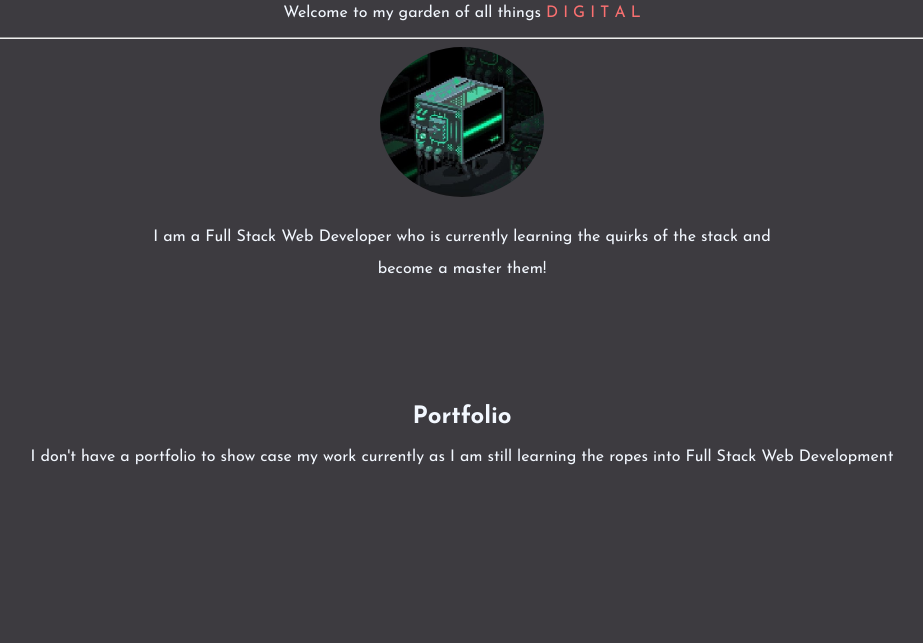
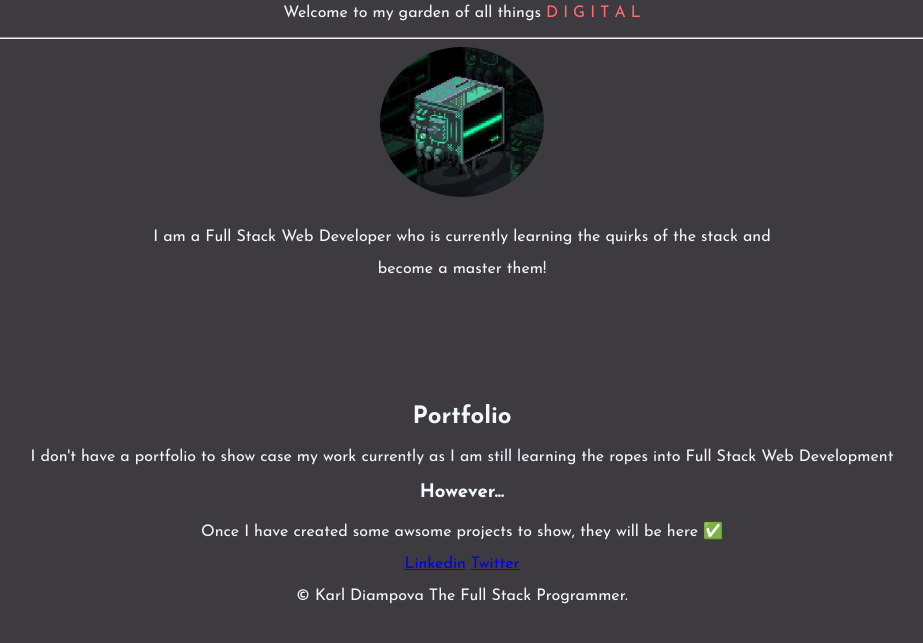
Before and after one commit to KarlD11/html-portfolio, a plain HTML site: page index.html in a window 1280 px wide. Shown: the part 75-718 px from the top of the page, without its empty margins (178-1101 px from the left). Drawn offline with Linux system fonts and the light colour scheme.

Commit message:
Update index.html
adding footer

```diff
--- a/index.html
+++ b/index.html
@@ -22,9 +22,13 @@
     <div class="middle-container">
         <h2>Portfolio</h2>
         <p>I don't have a portfolio to show case my work currently as I am still learning the ropes into Full Stack Web Development</p>
-
-
-
+        <h3>However...</h3>
+        <p class="middle">Once I have created some awsome projects to show, they will be here ✅</p>
+    </div>
+    <div class="bottom-container">
+        <a class="footer-link" href="...">Linkedin</a>
+        <a class="footer-link" href="...">Twitter</a>
+        <p class="copyright">© Karl Diampova The Full Stack Programmer.</p>
     </div>
 </body>
 </html>
```
